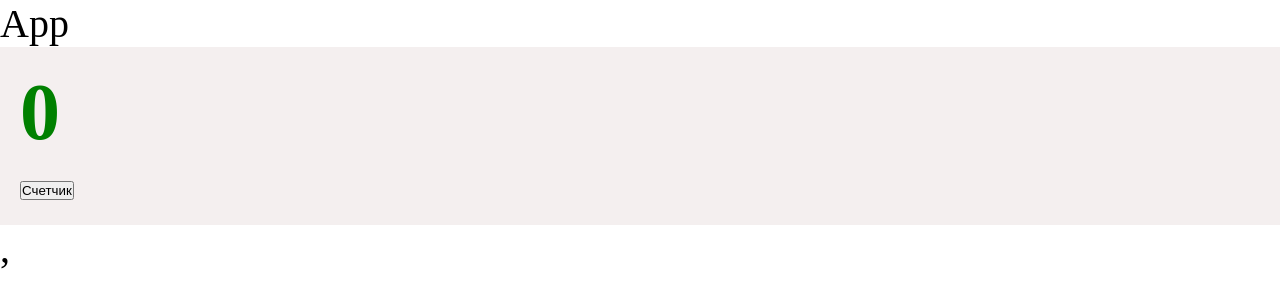
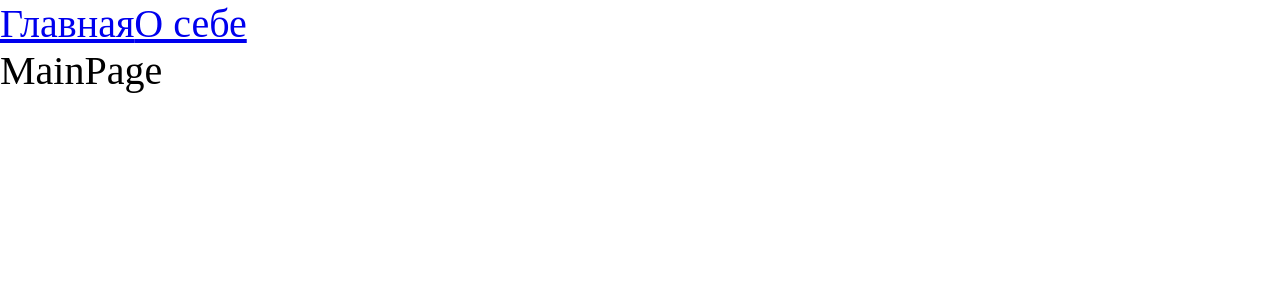
Before and after one commit to AhmedToldiev/Production-project, a React app: page / in a window 1280 px wide. Shown: the top 306 px of the page. Built offline with nearby package versions, Linux system fonts and the light colour scheme.

Commit message:
Добавил роуты начальные и ленивую загрузку

```diff
--- a/src/App.tsx
+++ b/src/App.tsx
@@ -1,11 +1,21 @@
-import { Counter } from './components/Counter';
+import { Route, Routes } from 'react-router-dom';
 import './index.scss';
+import { Link } from 'react-router-dom';
+import { Suspense } from 'react';
+import { AboutPageAsync } from './pages/AboutPage/Aboutpage.async';
+import { MainPageAsync } from './pages/MainPage/MainPage.async';
 
 export default function App() {
 	return (
 		<div className='app'>
-			App
-			<Counter />,
+			<Link to={'/'}>Главная</Link>
+			<Link to={'/about'}>О себе</Link>
+			<Suspense fallback={<div>Loading...</div>}>
+				<Routes>
+					<Route path='/' element={<MainPageAsync />}></Route>
+					<Route path='/about' element={<AboutPageAsync />}></Route>
+				</Routes>
+			</Suspense>
 		</div>
 	);
 }
--- a/src/components/Counter.module.scss
+++ b/src/components/Counter.module.scss
@@ -1,5 +1,6 @@
-.btn {
+button {
 	padding: 20px;
 	color: green;
+	font-size: 25px;
 	background-color: rgb(244, 239, 239);
 }
--- a/src/index.tsx
+++ b/src/index.tsx
@@ -1,4 +1,10 @@
 import { render } from 'react-dom';
 import App from './App';
+import { BrowserRouter } from 'react-router-dom';
 
-render(<App />, document.getElementById('root'));
+render(
+	<BrowserRouter>
+		<App />
+	</BrowserRouter>,
+	document.getElementById('root')
+);
--- /dev/null
+++ b/src/pages/AboutPage/AboutPage.tsx
@@ -0,0 +1,7 @@
+import React from 'react'
+
+export default function AboutPage() {
+  return (
+    <div>AboutPage</div>
+  )
+}
--- /dev/null
+++ b/src/pages/AboutPage/Aboutpage.async.tsx
@@ -0,0 +1,7 @@
+import {lazy} from "react";
+
+export const AboutPageAsync = lazy(() => new Promise(resolve => {
+    // @ts-ignore
+    // ТАК В РЕАЛЬНЫХ ПРОЕКТАХ НЕ ДЕЛАТЬ!!!!!
+    setTimeout(() => resolve(import('./AboutPage')), 1500)
+}))
--- /dev/null
+++ b/src/pages/MainPage/MainPage.async.tsx
@@ -0,0 +1,7 @@
+import {lazy} from "react";
+
+export const MainPageAsync = lazy(() => new Promise(resolve => {
+    // @ts-ignore
+    // ТАК В РЕАЛЬНЫХ ПРОЕКТАХ НЕ ДЕЛАТЬ!!!!!
+    setTimeout(() => resolve(import('./MainPage')), 1500)
+}))
--- /dev/null
+++ b/src/pages/MainPage/MainPage.tsx
@@ -0,0 +1,7 @@
+import React from 'react'
+
+export default function MainPage() {
+  return (
+    <div>MainPage</div>
+  )
+}
--- a/tsconfig.json
+++ b/tsconfig.json
@@ -2,8 +2,9 @@
 	"compilerOptions": {
 		"outDir": "./dist/",
 		"noImplicitAny": true,
-		"module": "es6",
+		"module": "ESNext",
 		"target": "es5",
+		"lib": [],
 		"jsx": "react-jsx",
 		"allowJs": true,
 		"moduleResolution": "node",
```
Also changed, not shown: 8 other files (tests, documents, lock files or other folders).
